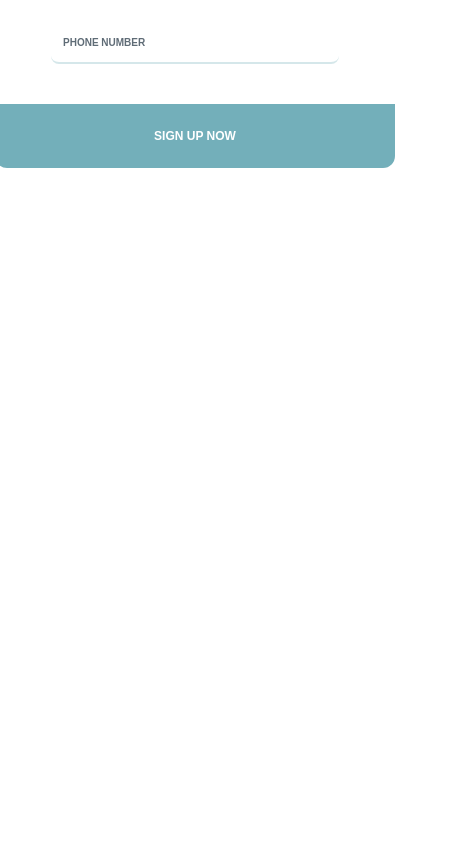
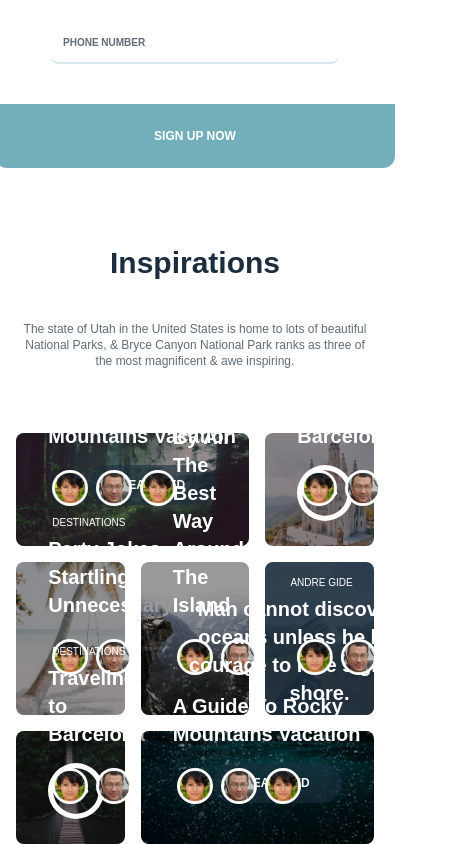
Before and after one commit to Kim5Possible/react-web-travels, a React (Vite) app: page / in a window 390 px wide. Shown: the part 4667-5511 px from the top of the page, 470 px wide, since content can reach past the window. Before the commit the page ends 4835 px from the top, so only its background shows below. Built offline with nearby package versions, Linux system fonts and the light colour scheme.

Commit message:
Section Inspirations

```diff
--- a/src/components/components/Inspirations/Inspirations.tsx
+++ b/src/components/components/Inspirations/Inspirations.tsx
@@ -1,9 +1,178 @@
-import React from "react";
+import { motion } from "framer-motion";
+import TextTitle from "../../../shared/TextTitles";
+import image1 from "../../../assets/insp-1.jpg";
+import image2 from "../../../assets/insp-2.jpg";
+import image3 from "../../../assets/insp-3.jpg";
+import image4 from "../../../assets/insp-4.jpg";
+import image5 from "../../../assets/insp-5.jpg";
+import image6 from "../../../assets/insp-6.jpg";
+import image7 from "../../../assets/insp-7.jpg";
+import ava1 from "../../../assets/avatar-1.jpg";
+import ava2 from "../../../assets/avatar-2.jpg";
+import { useState } from "react";
+
+const images = [
+  {
+    src: image1,
+    text: "Destinations",
+    title: "A Guide To Rocky Mountains Vacation",
+    featured: "Featured",
+    avatar: [ava1, ava2, ava1],
+  },
+  {
+    src: image2,
+    text: "Destinations",
+    title: "Traveling to Barcelona",
+    playButton: true,
+    avatar: [ava1, ava2],
+  },
+  {
+    src: image3,
+    text: "Destinations",
+    title: "Party Jokes Startling But Unnecessary",
+    avatar: [ava1, ava2],
+  },
+  {
+    src: image4,
+    title: "Maui By Air The Best Way Around The Island",
+    avatar: [ava1, ava2],
+  },
+  {
+    src: image5,
+    text: "Andre Gide",
+    title:
+      "Man cannot discover new oceans unless he has the courage to lose sight of the shore.",
+    avatar: [ava1, ava2],
+  },
+  {
+    src: image6,
+    text: "Destinations",
+    title: "Traveling to Barcelona",
+    playButton: true,
+    avatar: [ava1, ava2],
+  },
+  {
+    src: image7,
+    title: "A Guide To Rocky Mountains Vacation",
+    featured: "Featured",
+    avatar: [ava1, ava2, ava1],
+  },
+];
 
 type Props = {};
 
 const Inspirations = (props: Props) => {
-  return <div className="mt-20">Inspirations</div>;
+  const [isHovered, setIsHovered] = useState(false);
+  return (
+    <section id="inspiration" className="w-11/12 mx-auto mt-24 text-gray-100">
+      <div className="mb-16 text-center">
+        <TextTitle>Inspirations</TextTitle>
+        <p className="text-xs mx-auto max-w-md opacity-70">
+          The state of Utah in the United States is home to lots of beautiful
+          National Parks, & Bryce Canyon National Park ranks as three of the
+          most magnificent & awe inspiring.
+        </p>
+      </div>
+      <div className="grid grid-cols-3 gap-4">
+        {images.map((image, index) => (
+          <div
+            key={index}
+            className={`relative  ${
+              index === 0
+                ? "col-span-2"
+                : index === 1
+                ? "col-span-1"
+                : index === 2
+                ? "col-span-1 row-span-1"
+                : index === 3
+                ? "col-span-1 row-span-1"
+                : index === 4
+                ? "col-span-1 row-span-1"
+                : index === 5
+                ? "col-span-1 row-span-1"
+                : index === 6
+                ? "col-span-2 row-span-1"
+                : ""
+            }`}
+          >
+            <div
+              key={index}
+              className={`absolute inset-0 z-10  rounded-lg ${
+                index === 4 ? "bg-gray-100/90" : "bg-black/40"
+              }`}
+            >
+              <div
+                className={`absolute text-white ${
+                  index === 4
+                    ? "top-1/2 left-1/2 transform -translate-x-1/2 -translate-y-1/2 text-center w-[300px]"
+                    : "bottom-24 left-8"
+                }`}
+              >
+                {image.text && (
+                  <p className="text-[10px] uppercase pl-1">{image.text}</p>
+                )}
+                {image.title && (
+                  <h3 className="text-xl font-bold">{image.title}</h3>
+                )}
+              </div>
+
+              {image.featured && (
+                <div className="absolute top-8 right-8 inline-block uppercase text-xs text-white font-bold mb-10 py-3 px-8 bg-gray-100 rounded-full bg-opacity-60">
+                  {image.featured}
+                </div>
+              )}
+
+              {image.playButton && (
+                <button className="absolute top-8 left-8">
+                  <motion.div
+                    className="w-14 h-14"
+                    onHoverStart={() => setIsHovered(true)}
+                    onHoverEnd={() => setIsHovered(false)}
+                    whileHover={{ scale: 1.1 }}
+                    transition={{ duration: 0.4 }}
+                  >
+                    <svg
+                      xmlns="http://www.w3.org/2000/svg"
+                      viewBox="0 0 512 512"
+                    >
+                      <path
+                        fill={`${isHovered ? "#E8594E" : "white"}`}
+                        d="M464 256A208 208 0 1 0 48 256a208 208 0 1 0 416 0zM0 256a256 256 0 1 1 512 0A256 256 0 1 1 0 256zM188.3 147.1c7.6-4.2 16.8-4.1 24.3 .5l144 88c7.1 4.4 11.5 12.1 11.5 20.5s-4.4 16.1-11.5 20.5l-144 88c-7.4 4.5-16.7 4.7-24.3 .5s-12.3-12.2-12.3-20.9l0-176c0-8.7 4.7-16.7 12.3-20.9z"
+                      />
+                    </svg>
+                  </motion.div>
+                </button>
+              )}
+
+              {image.avatar && (
+                <div
+                  className={`absolute bottom-10 flex ${
+                    index === 4
+                      ? "left-1/2 transform -translate-x-1/2"
+                      : "left-8"
+                  }`}
+                >
+                  {image.avatar.map((avatar, avatarIndex) => (
+                    <img
+                      key={avatarIndex}
+                      src={avatar}
+                      alt="Avatar"
+                      className="w-9 h-9 mx-1 rounded-full"
+                    />
+                  ))}
+                </div>
+              )}
+            </div>
+            <img
+              src={image.src}
+              alt={image.title}
+              className="w-full h-full rounded-lg "
+            />
+          </div>
+        ))}
+      </div>
+    </section>
+  );
 };
 
 export default Inspirations;
--- a/src/components/components/Newsletter/Newsletter.tsx
+++ b/src/components/components/Newsletter/Newsletter.tsx
@@ -19,7 +19,7 @@ const Newsletter = (props: Props) => {
     }
   };
   return (
-    <section className="xs:flex xs:flex-col xs:items-center relative bg-[url('/src/assets/newsletter-cover.jpg')] bg-no-repeat bg-cover bg-center sm:h-[750px] xs:h-[583px]">
+    <section className="mb-48 xs:flex xs:flex-col xs:items-center relative bg-[url('/src/assets/newsletter-cover.jpg')] bg-no-repeat bg-cover bg-center sm:h-[750px] xs:h-[583px]">
       <div className="w-11/12 mx-auto flex flex-col sm:justify-end sm:items-start sm:text-left xs:text-center h-full w-full px-10 py-10">
         <div id="newsletter" className=" sm:w-96 xs:w-full xs:pt-16">
           <TextTitle>Sign Up Our Newsletter</TextTitle>
```
